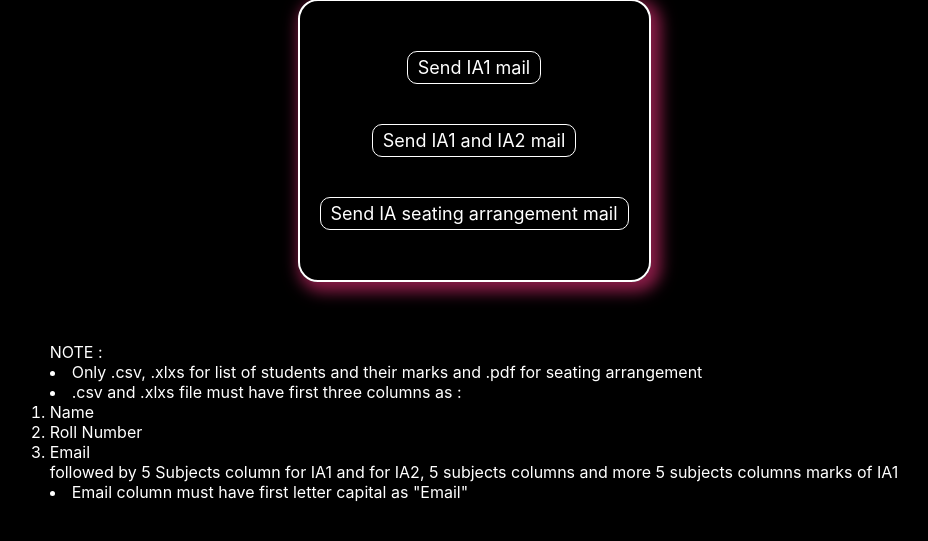
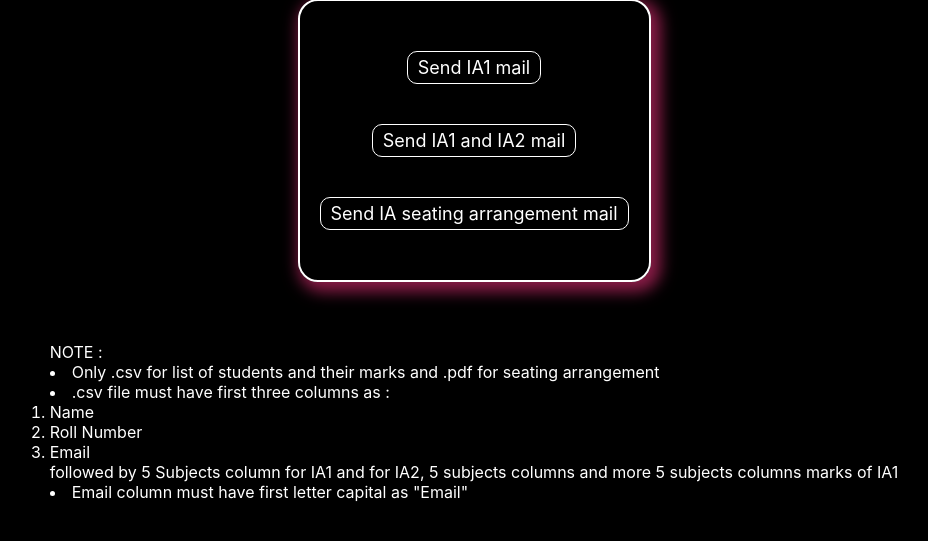
Before and after one commit to soham-sahare/ia-management-system-flask-app, a Flask app: page /success in a window 1280 px wide. Shown: the part 241-782 px from the top of the page, without its empty margins (166-1094 px from the left). Run offline with Flask 2, Linux system fonts and the light colour scheme.

Commit message:
Add files via upload

```diff
--- a/templates/ia1.html
+++ b/templates/ia1.html
@@ -96,7 +96,7 @@
                     <input type="password"  placeholder="Password" required name="password"> <br>
 
                     <br>
-                    <label>Select your .csv and .xlxs file</label>
+                    <label>Select your .csv file</label>
                     <input type="file" name="file" autocomplete="off" required id="file">
                     <input type="submit" value="Submit" id="submit">
 
--- a/templates/ia1and2.html
+++ b/templates/ia1and2.html
@@ -95,7 +95,7 @@
             <input type="password"  placeholder="Password" required name="password"> <br>
 
             <br>
-            <label>Select your .csv and .xlxs file</label>
+            <label>Select your .csv and file</label>
             <input type="file" name="file" autocomplete="off" required id="file">
             <input type="submit" value="Submit" id="submit">
 
--- a/templates/iaarrangement.html
+++ b/templates/iaarrangement.html
@@ -95,7 +95,7 @@
             <br>
 
             <label>File to be sent : (.pdf)</label><input type="file" name="file1" autocomplete="off" required id="file">
-            <label>Whom to to be sent : (.csv, .xlxs)</label><input type="file" name="file2" autocomplete="off" required id="file">
+            <label>Whom to to be sent : (.csv)</label><input type="file" name="file2" autocomplete="off" required id="file">
 
             <input type="submit" value="Submit" id="submit">
 
--- a/templates/main.html
+++ b/templates/main.html
@@ -54,6 +54,14 @@
             font-size: 30px;
             text-align: center;
         }
+		.github a{
+            font-size: 40px;
+            color: white;
+            transition: 0.5s all ease;
+        }
+        .github a:hover{
+            color: #c32865;
+        }
 	</style>
 </head>
 <body>
@@ -106,16 +114,21 @@
 
 	<div class="note">
 		NOTE :
-		<li>Only .csv, .xlxs for list of students and their marks and
+		<li>Only .csv for list of students and their marks and
 			.pdf for seating arrangement
 		</li>
 		<li>
-			.csv and .xlxs file must have first three columns as : <ol>  <li>Name</li><li>Roll Number</li><li>Email</li></ol>
+			.csv file must have first three columns as : <ol>  <li>Name</li><li>Roll Number</li><li>Email</li></ol>
 			followed by 5 Subjects column for IA1 and for IA2, 5 subjects columns and more 5 subjects columns marks of IA1
 		</li>
 		<li>
 			Email column must have first letter capital as "Email"
 		</li>
 	</div>
+
+	<div class="github">
+        <a href="https://github.com/sohamsahare123/ia-management-system-flask-app" target="_blank"><i class="fab fa-github"></i></a>
+	</div>
+
 </body>
 </html>
```
Also changed, not shown: templates/logout.html (+12 -0 lines), templates/prelogin.html (+19 -0 lines).
